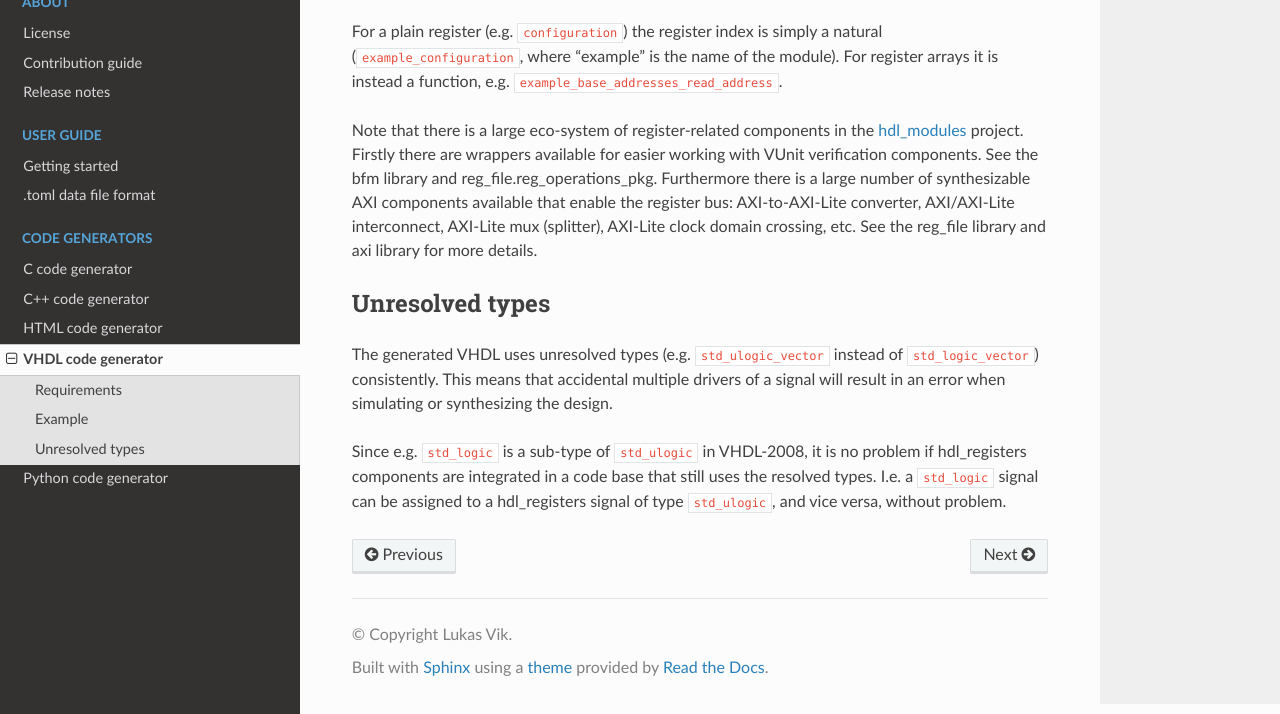
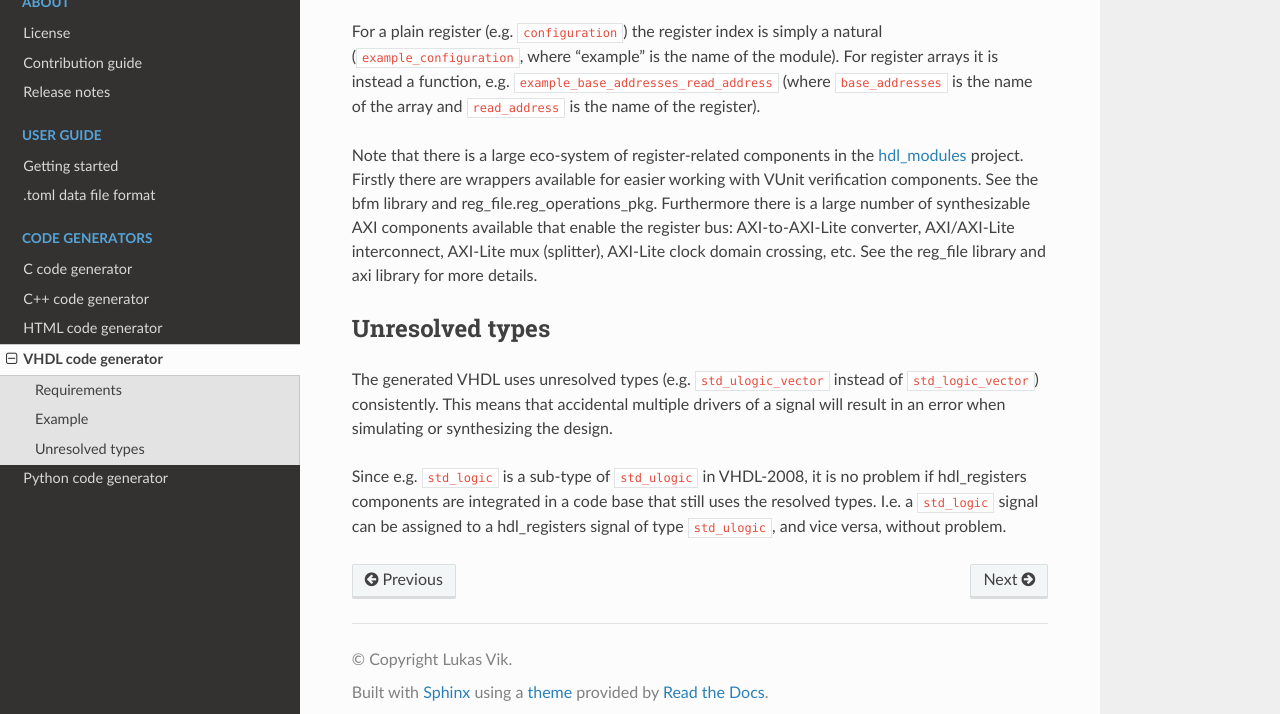
Before and after one commit to hdl-registers/hdl-registers, a Sphinx documentation site: the page built from doc/sphinx/vhdl_generator.rst, in a window 1280 px wide and 900 px high, scrolled down 575 px, cut to the strip 186-900 px from the top of the window. Built offline with Sphinx 7.4.7 and the Read the Docs theme 2.0.0, drawn with Linux system fonts in a browser that asks for light colours.

Commit message:
Update wording on register array functions in documentation

```diff
--- a/doc/sphinx/vhdl_generator.rst
+++ b/doc/sphinx/vhdl_generator.rst
@@ -33,7 +33,9 @@ Below is the resulting code from the :doc:`TOML format example <toml_format>`.
 
 For a plain register (e.g. ``configuration``) the register index is simply a natural
 (``example_configuration``, where "example" is the name of the module).
-For register arrays it is instead a function, e.g. ``example_base_addresses_read_address``.
+For register arrays it is instead a function, e.g. ``example_base_addresses_read_address``
+(where ``base_addresses`` is the name of the array and ``read_address`` is the name of
+the register).
 
 Note that there is a large eco-system of register-related components in
 the `hdl_modules <https://hdl-modules.com>`__ project.
```
